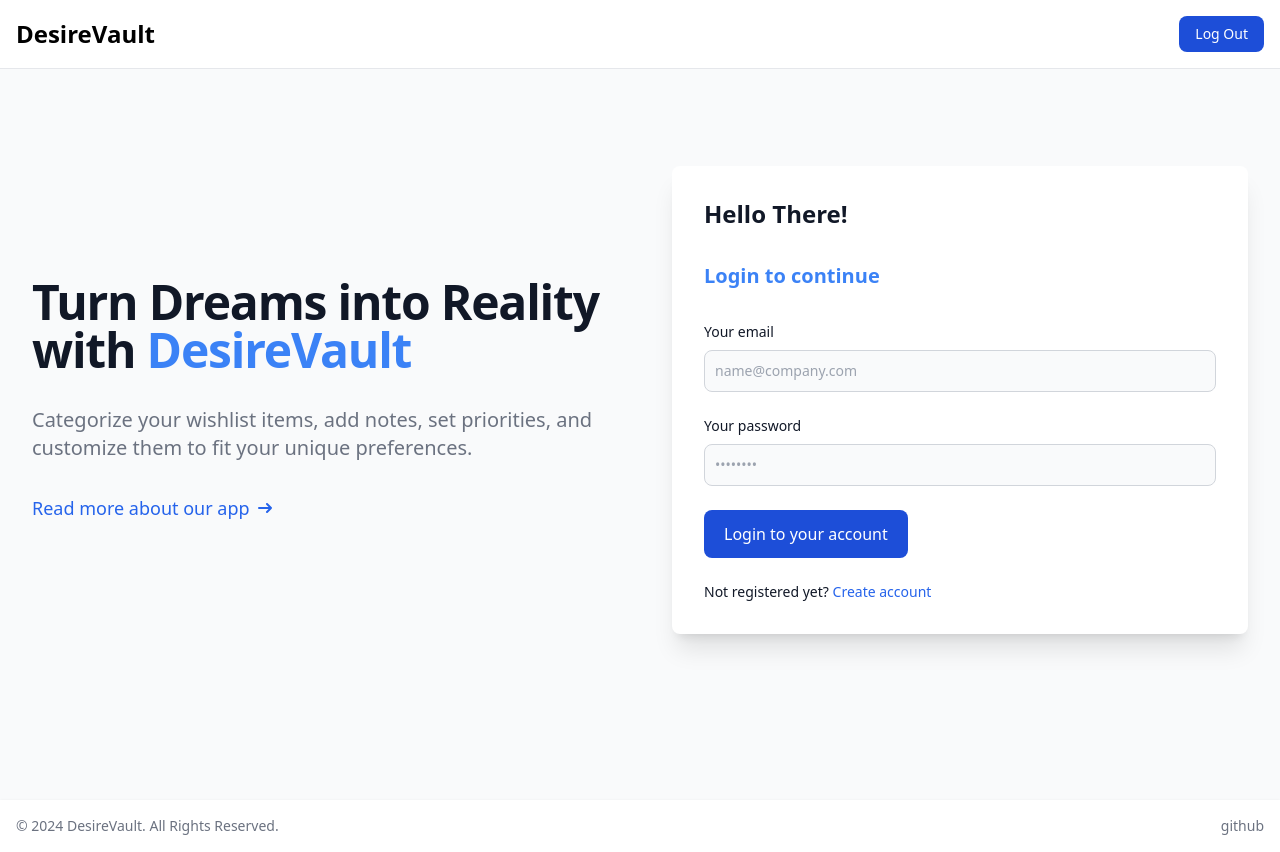
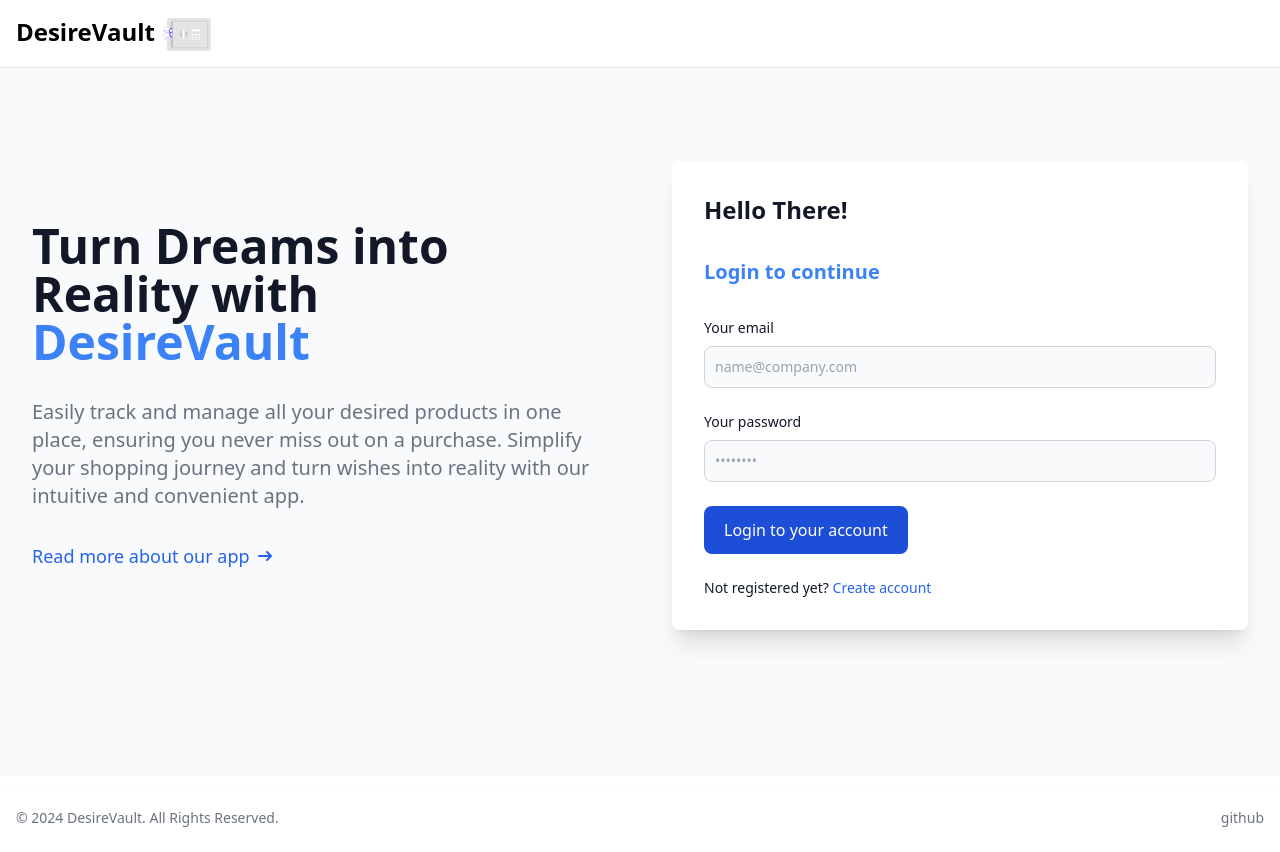
Before and after one commit to sharif-22/desire-vault, a React (Vite) app: page / in a window 1280 px wide. Built offline with nearby package versions, Linux system fonts and the light colour scheme; no server answers.

Commit message:
fix: minor ui enchancements

```diff
--- a/index.html
+++ b/index.html
@@ -4,7 +4,7 @@
     <meta charset="UTF-8" />
     <link rel="icon" type="image/svg+xml" href="/vite.svg" />
     <meta name="viewport" content="width=device-width, initial-scale=1.0" />
-    <title>Desire Valut</title>
+    <title>Desire Vault</title>
   </head>
   <body>
     <div id="root"></div>
--- a/src/component/Navbar.jsx
+++ b/src/component/Navbar.jsx
@@ -1,12 +1,15 @@
 import { Link } from "react-router-dom";
 import { signOut } from "firebase/auth";
 import { auth } from "../firebase/index";
-
+import { useLocation } from "react-router-dom";
 const Navbar = () => {
   const logout = async () => {
     await signOut(auth);
-    window.location.href = '/';
+    window.location.href = "/";
   };
+
+  const Location = useLocation();
+
   return (
     <div>
       <nav className="bg-white dark:bg-gray-900 fixed w-full z-20 top-0 start-0 border-b border-gray-200 dark:border-gray-600">
@@ -17,8 +20,15 @@ const Navbar = () => {
           >
             <span className="self-center text-2xl font-semibold whitespace-nowrap dark:text-white">
               DesireVault
+              <img
+                src="/vault-logo.png"
+                alt="logo"
+                className="w-12 inline-block mx-2"
+              />
             </span>
           </Link>
+
+          {Location.pathname != "/" && (
             <button
               type="button"
               className="text-white bg-blue-700 hover:bg-blue-800 focus:ring-4 focus:outline-none focus:ring-blue-300 font-medium rounded-lg text-sm px-4 py-2 text-center dark:bg-blue-600 dark:hover:bg-blue-700 dark:focus:ring-blue-800"
@@ -26,6 +36,7 @@ const Navbar = () => {
             >
               Log Out
             </button>
+          )}
         </div>
       </nav>
     </div>
--- a/src/component/UiComponents/ProductForm.jsx
+++ b/src/component/UiComponents/ProductForm.jsx
@@ -51,7 +51,7 @@ const ProductForm = () => {
         className="h-fit sticky top-20"
         onSubmit={handleSubmit(sendInfoToDB)}
       >
-        <div className="max-w-xs xl:max-w-sm bg-slate-100 p-2 rounded">
+        <div className="sm:max-w-xs lg:w-96 mx-auto  bg-slate-100 p-2 rounded">
           <InputField
             label="Product Name"
             placeholder="Enter Product name"
--- a/src/component/UiComponents/VaultCard.jsx
+++ b/src/component/UiComponents/VaultCard.jsx
@@ -26,7 +26,7 @@ const VaultCard = ({
     <div
       onMouseOver={showBtn}
       onMouseOut={hideBtn}
-      className="max-w-6xl p-2 rounded mx-auto bg-slate-200 shadow-sm hover:bg-slate-100 hover:shadow-lg duration-500  relative"
+      className="overflow-hidden h-fit lg:w-[95%] p-2 rounded mx-auto bg-slate-200 shadow-sm hover:bg-slate-100 hover:shadow-lg duration-500 relative"
     >
       <div className=" rounded flex flex-col lg:flex-row">
         <div className="lg:py-4 p-4 flex flex-col gap-3">
@@ -35,7 +35,7 @@ const VaultCard = ({
             <span>category:</span>{" "}
             <small className="p-1 rounded bg-slate-300">{category}</small>
           </div> */}
-          <p className="capitalize">{desc}</p>
+          <p className="capitalize text-wrap">{desc}</p>
           <p className="flex items-center font-medium text-base">
             {"price : "}
             <LiaRupeeSignSolid size={16} /> {price}
--- a/src/pages/Login.jsx
+++ b/src/pages/Login.jsx
@@ -8,7 +8,6 @@ import {
 } from "firebase/auth";
 import { auth } from "../firebase/index";
 import { Vault } from "../Context";
-import Input from "../component/FormComponents/Input";
 
 const Login = () => {
   const [loginEmail, setLoginEmail] = useState("");
@@ -79,16 +78,21 @@ const Login = () => {
 
   return (
     <div>
-      <section className="bg-gray-50 dark:bg-gray-900">
-        <div className="p-8 mx-auto max-w-screen-xl lg:h-screen items-center lg:py-16 grid lg:grid-cols-2 gap-8 lg:gap-16">
+      <section className="bg-gray-50 dark:bg-gray-900 my-4">
+        <div className="p-8 mx-auto max-w-screen-xl h-[95dvh] items-center lg:py-16 grid lg:grid-cols-2 gap-8 lg:gap-16">
           <div className="flex flex-col gap-8">
-            <h1 className="text-3xl font-bold tracking-tight leading-none text-gray-900 lg:text-5xl dark:text-white">
+            <h1 className="text-3xl font-bold  text-gray-900 lg:text-5xl dark:text-white">
               Turn Dreams into Reality with
-              <span className="text-blue-500"> DesireVault</span>
+              <span className="text-blue-500 items-center flex">
+                {" "}
+                DesireVault{" "}
+              </span>
             </h1>
             <p className="text-lg font-normal text-gray-500 lg:text-xl dark:text-gray-400">
-              Categorize your wishlist items, add notes, set priorities, and
-              customize them to fit your unique preferences.
+              Easily track and manage all your desired products in one place,
+              ensuring you never miss out on a purchase. Simplify your shopping
+              journey and turn wishes into reality with our intuitive and
+              convenient app.
             </p>
             <a
               href="https://github.com/SwethaDSalvatore/desire-vault/blob/main/README.md"
@@ -305,6 +309,7 @@ const Login = () => {
                 >
                   Login
                 </a>
+                <span className="mx-1">with existing account</span>
               </form>
             </div>
           </div>
--- a/src/pages/Product.jsx
+++ b/src/pages/Product.jsx
@@ -41,19 +41,19 @@ const Product = () => {
 
   return (
     <div
-      className={`lg:max-w-6xl 2xl:max-w-7xl mt-20 mx-auto p-5 xl:p-0 flex flex-row-reverse ${
-        userVault.length > 5 ? "h-auto" : "h-[90dvh]"
+      className={`lg:max-w-6xl 2xl:max-w-7xl mt-20 mx-auto p-5 xl:p-0 flex lg:flex-row-reverse flex-col-reverse ${
+        userVault.length > 4 ? "h-auto" : "lg:h-[90dvh]"
       }`}
     >
-      <div className="sticky top-5 w-96">
+      <div className="lg:sticky lg:top-5">
         <ProductForm />
       </div>
-      <div className="w-full">
+      <div className="w-full justify-center xs:grid">
         {userVault.map((items, index) => {
           console.log(items);
           const { productName, price, desc, productURL, id } = items;
           return (
-            <div key={index} className="mb-4 mx-4 w-[95%] flex-1">
+            <div key={index} className="mb-4 mx-4 flex-1">
               <VaultCard
                 deleteData={() => {
                   console.log("clicked");
```
Also changed, not shown: public/vault-logo.png (added). Lines whose indentation alone changed are shown as unchanged.
